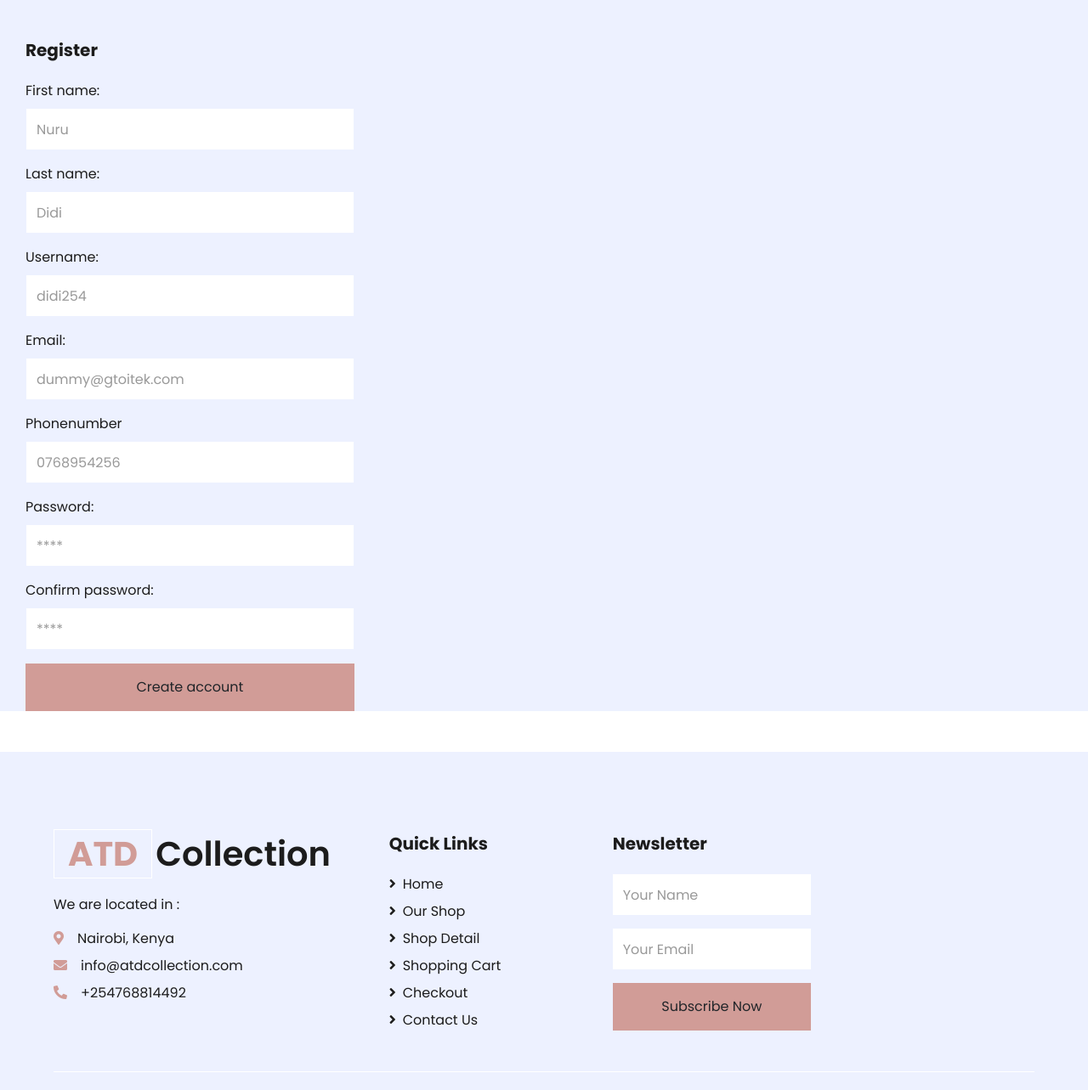
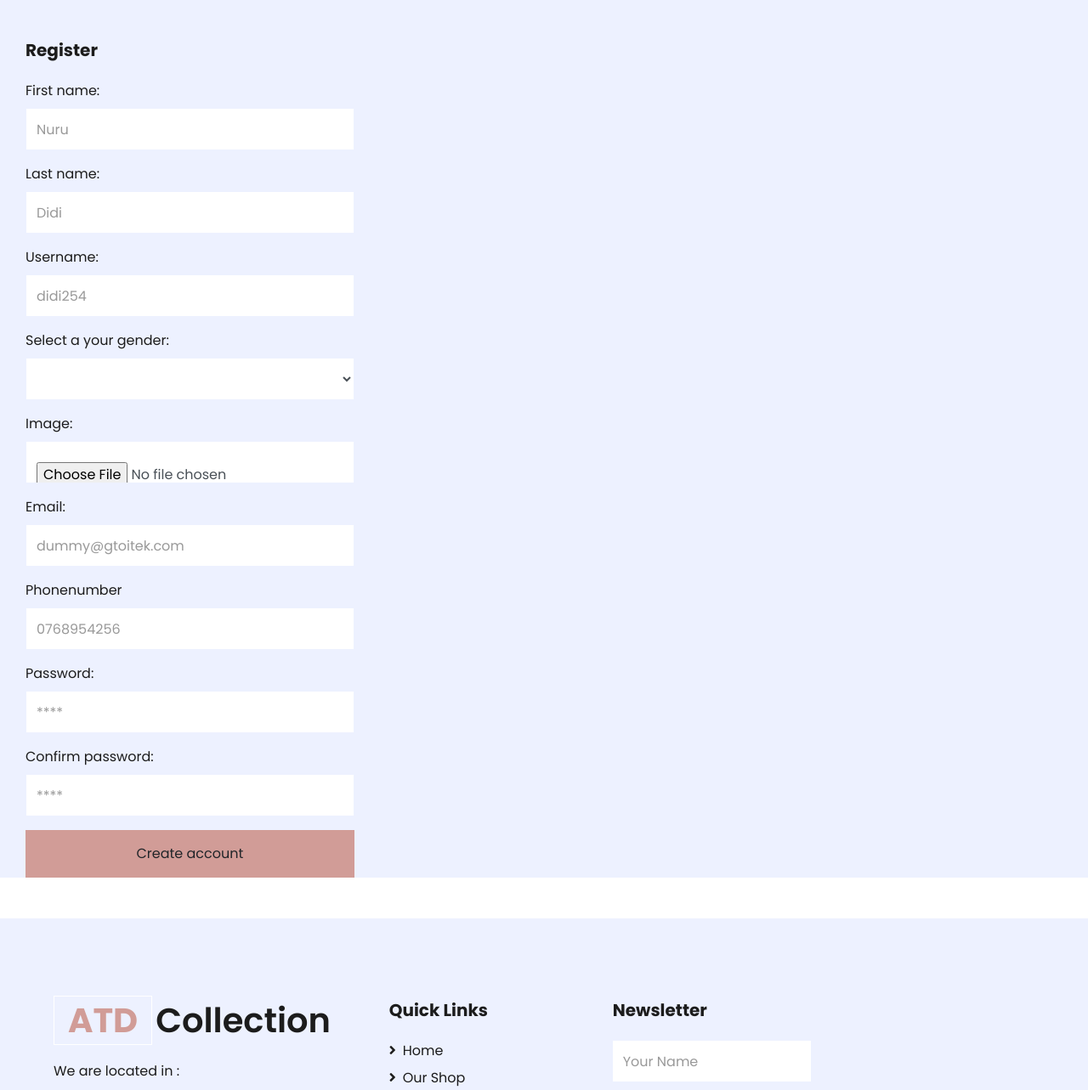
Before and after one commit to toitek/all_drip_collection_onlineShop, a Flask app: page /register in a window 1280 px wide. Shown: the part 224-1507 px from the top of the page at 85% size. Run offline with Flask 2, Linux system fonts and the light colour scheme; some libraries are stand-ins or nearby versions.

Commit message:
finally added upload image  feature images are stored in the server

```diff
--- a/drip/forms.py
+++ b/drip/forms.py
@@ -1,6 +1,7 @@
 from flask_wtf import FlaskForm
-from wtforms import IntegerField, StringField, SubmitField, PasswordField, TextAreaField, FileField
+from wtforms import IntegerField, StringField, SubmitField, PasswordField, TextAreaField, FileField, SelectField
 from wtforms.validators import Length, DataRequired, EqualTo, Email, ValidationError, DataRequired
+
 from drip.models import User, Product
 
 
@@ -22,12 +23,14 @@
         if phone_number:
             raise ValidationError('Phone number already exists! Please try a different phone number.')
 
+    gender = [('male', 'Male'), ('female', 'Female'), ('intersex', 'Intersex')]
 
     first_name = StringField(label='First name:', validators=[DataRequired()])
     last_name = StringField(label='Last name:', validators=[DataRequired()])
     username = StringField(label='Username:', validators=[Length(min=4,max=30), DataRequired()])
+    select = SelectField(label='Select a your gender:', choices=gender, validators=[DataRequired()])
     email = StringField(label='Email:', validators=[Email(), DataRequired()])
-    image = FileField(label='Image:')
+    image = FileField(label='Image:', validators=[DataRequired()])
     phone_number = StringField(label = 'Phonenumber', validators=[Length(min=10, max=10), DataRequired()])
     password1 = PasswordField(label='Password:', validators=[Length(min=7), DataRequired()])
     password2 = PasswordField(label ='Confirm password:', validators=[EqualTo('password1'), DataRequired()])
@@ -59,7 +62,7 @@
     old_price=IntegerField(label='Old price:', validators=[DataRequired()])
     price=IntegerField(label='Price:', validators=[DataRequired()])
     stock=IntegerField(label='Stock:', validators=[DataRequired()])
-    image=StringField(label='Image:', validators=[DataRequired()])
+    image = FileField(label='Image:', validators=[DataRequired()])
     category=StringField(label='Category:', validators=[DataRequired()])
     submit = SubmitField(label='Update product')
 
--- a/drip/models.py
+++ b/drip/models.py
@@ -10,9 +10,11 @@
 
 class User(db.Model, UserMixin):
     user_id = db.Column(db.Integer, primary_key=True)
+    image = db.Column(db.String(100), nullable=False)
     first_name = db.Column(db.String(20), nullable=False)
     last_name = db.Column(db.String(20), nullable=False)
     username = db.Column(db.String(20), unique=True, nullable=False)
+    gender=db.Column(db.String(20), nullable=False)
     email = db.Column(db.String(120), unique=True, nullable=False)
     phone_number = db.Column(db.String(20), nullable=False)
     password_hash = db.Column(db.String(60), nullable=False)
--- a/drip/routes.py
+++ b/drip/routes.py
@@ -10,6 +10,9 @@
 from itsdangerous import SignatureExpired
 from flask_limiter.util import get_remote_address
 from flask_paginate import Pagination
+from werkzeug.utils import secure_filename
+import os
+
 
 
 
@@ -46,16 +49,27 @@
 @app.route('/register', methods=['GET', 'POST'])
 def register_page():
     form = RegisterForm()
+    form.image.allowed_extensions = ['png', 'jpg', 'jpeg']
+    if request.method == 'POST':
+        image = request.files.get('image')
+    try:
+      if image.filename != '':
+         filename = secure_filename(image.filename)
+         image.save(os.path.join(app.root_path, 'static', 'img', 'profiles', filename))
+    except UnboundLocalError:
+        pass
     if form.validate_on_submit():
         remote_address = get_remote_address()
         user_to_create = User(
             first_name = form.first_name.data,
             last_name = form.last_name.data,
             username = form.username.data,
+            gender = form.select.data,
             email = form.email.data,
             phone_number = form.phone_number.data,
             password = form.password1.data,
             ip_address=remote_address,
+            image=filename
         )
         db.session.add(user_to_create)
         db.session.commit()
@@ -94,6 +108,15 @@
 @app.route('/add_product', methods=['GET', 'POST'])
 def add_product():
     form = AddProductForm()
+    form.image.allowed_extensions = ['png', 'jpg', 'jpeg']
+    if request.method == 'POST':
+        image = request.files.get('image')
+    try:
+      if image.filename != '':
+         filename = secure_filename(image.filename)
+         image.save(os.path.join(app.root_path, 'static', 'img', 'products', filename))
+    except UnboundLocalError:
+        pass
     if form.validate_on_submit():
         product_to_create = Product(
             name = form.name.data,
@@ -101,8 +124,8 @@
             old_price = form.old_price.data,
             price = form.price.data,
             stock = form.stock.data,
-            image = form.image.data,
             category = form.category.data,
+            image = filename
         )
         db.session.add(product_to_create)
         db.session.commit()
--- a/drip/templates/register.html
+++ b/drip/templates/register.html
@@ -93,7 +93,7 @@
 <div class="container-fluid bg-secondary text-dark mt-5 pt-5">
 <div class="col-md-4 mb-5">
     <h5 class="font-weight-bold text-dark mb-4">Register</h5>
-    <form method="POST" class="form-register ">
+    <form method="POST" class="form-register "  enctype="multipart/form-data">
         {{ form.hidden_tag() }}
         <div class="form-group">
             {{ form.first_name.label()}}
@@ -107,6 +107,14 @@
                 {{ form.username.label()}}
                 {{ form.username(class = "form-control  justify-content-md-center py-4", placeholder="didi254")}}
                 </div>
+            <div class="form-group">
+                {{form.select.label()}}
+                {{ form.select(class = "form-control  justify-content-md-center py-4") }}
+                </div>
+            <div class="form-group">
+                    {{ form.image.label() }}
+                    {{ form.image(class="form-control justify-content-md-center py-4") }}
+            </div>
         <div class="form-group">
         {{ form.email.label()}}
         {{ form.email(class = "form-control  justify-content-md-center py-4", placeholder="dummy@gtoitek.com")}}
```
Also changed, not shown: drip/templates/add_product.html (+7 -5 lines), drip/static/img/profiles/DSC_1777.jpg (added), drip/static/img/profiles/mokanu1.png (added), drip/static/img/profiles/mokanu2.png (added), 1 other file.
